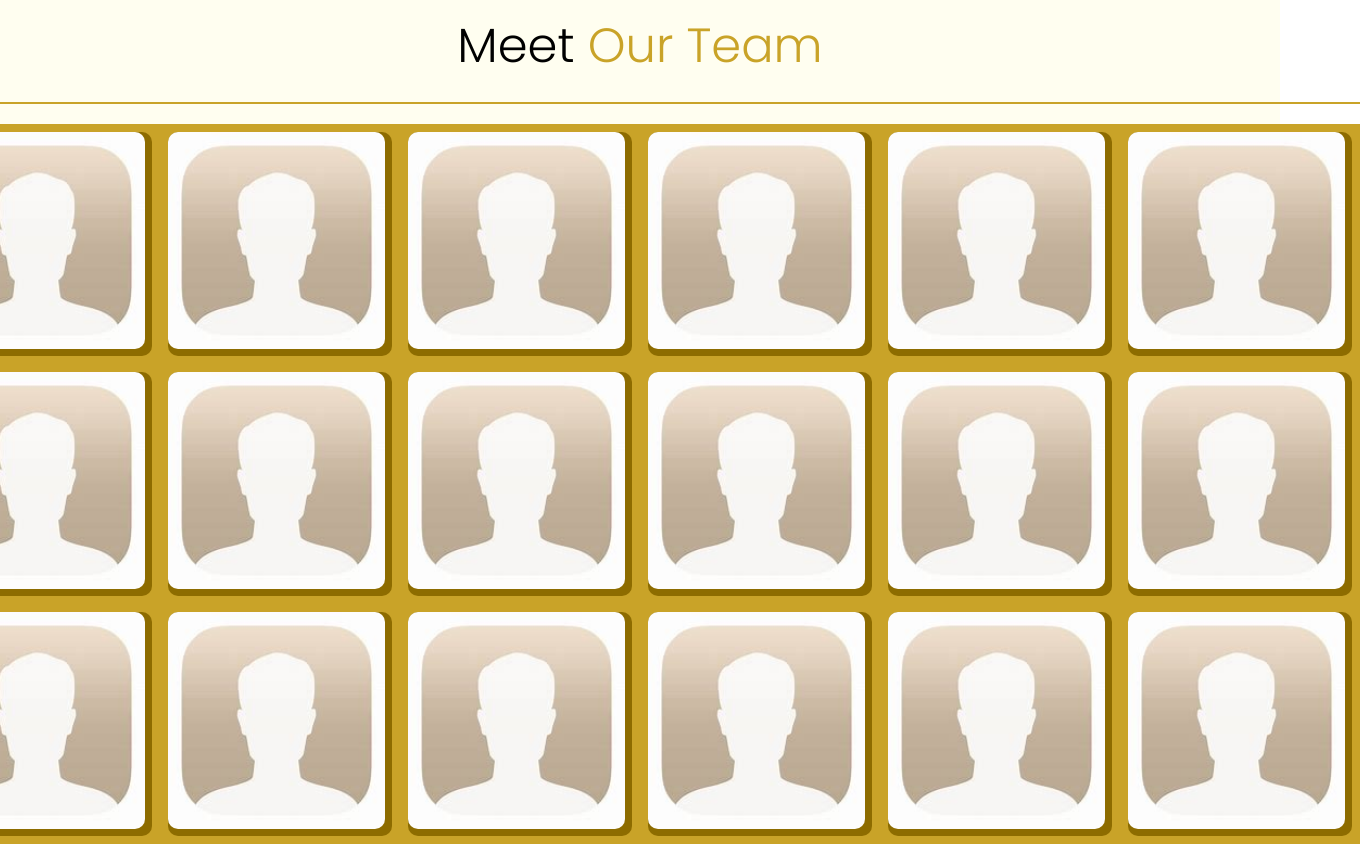
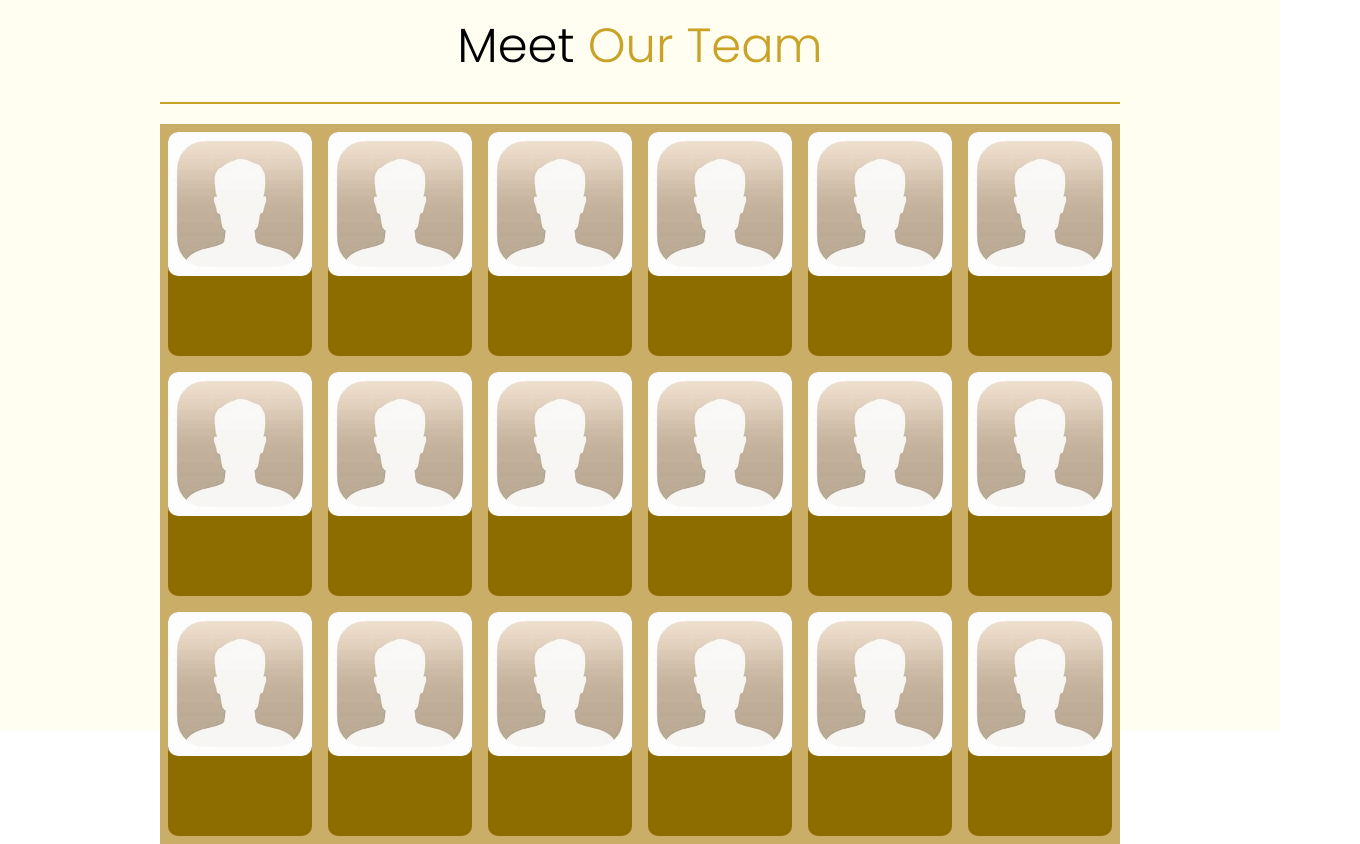
Before and after one commit to xanderglanninger/rhinoconnectvet.com, a plain HTML site: page index.html in a window 1280 px wide. Shown: the part 3800-4644 px from the top of the page, 1360 px wide, since content can reach past the window. Drawn offline with nearby package versions, Linux system fonts and the light colour scheme.

Commit message:
Change 1

```diff
--- a/styles.css
+++ b/styles.css
@@ -261,21 +261,14 @@ body {
 
 .scroller[data-animated="true"] {
   overflow: hidden;
-  -webkit-mask: linear-gradient(
-    90deg,
-    transparent,
-    white 20%,
-    white 80%,
-    transparent
-  );
+  -webkit-mask: linear-gradient(90deg, transparent, white 20%, white 80%, transparent);
   mask: linear-gradient(90deg, transparent, white 20%, white 80%, transparent);
 }
 
 .scroller[data-animated="true"] .scroller__inner {
   width: max-content;
   flex-wrap: nowrap;
-  animation: scroll var(--_animation-duration, 40s)
-    var(--_animation-direction, forwards) linear infinite;
+  animation: scroll var(--_animation-duration, 40s) var(--_animation-direction, forwards) linear infinite;
 }
 
 .scroller[data-direction="right"] {
@@ -434,6 +427,7 @@ My team*/
 
 .secondary-team-container {
   padding-top: 10vh;
+  width: 120vh;
 }
 
 .secondary-team-container .my-team-heading h1 {
@@ -454,7 +448,7 @@ My team*/
   display: flex;
   flex-direction: row;
   justify-content: space-evenly;
-  background-color: var(--secondary-color-yellow);
+  background-color: rgb(202, 174, 103);
 }
 
 .member-container,
@@ -468,8 +462,7 @@ My team*/
 
 .member-image {
   background-image: url(images/user-image-default.jpg);
-  width: 97%;
-  height: 97%;
+  height: 18vh;
   background-size: cover;
   background-repeat: no-repeat;
   border-radius: 10px;
```
